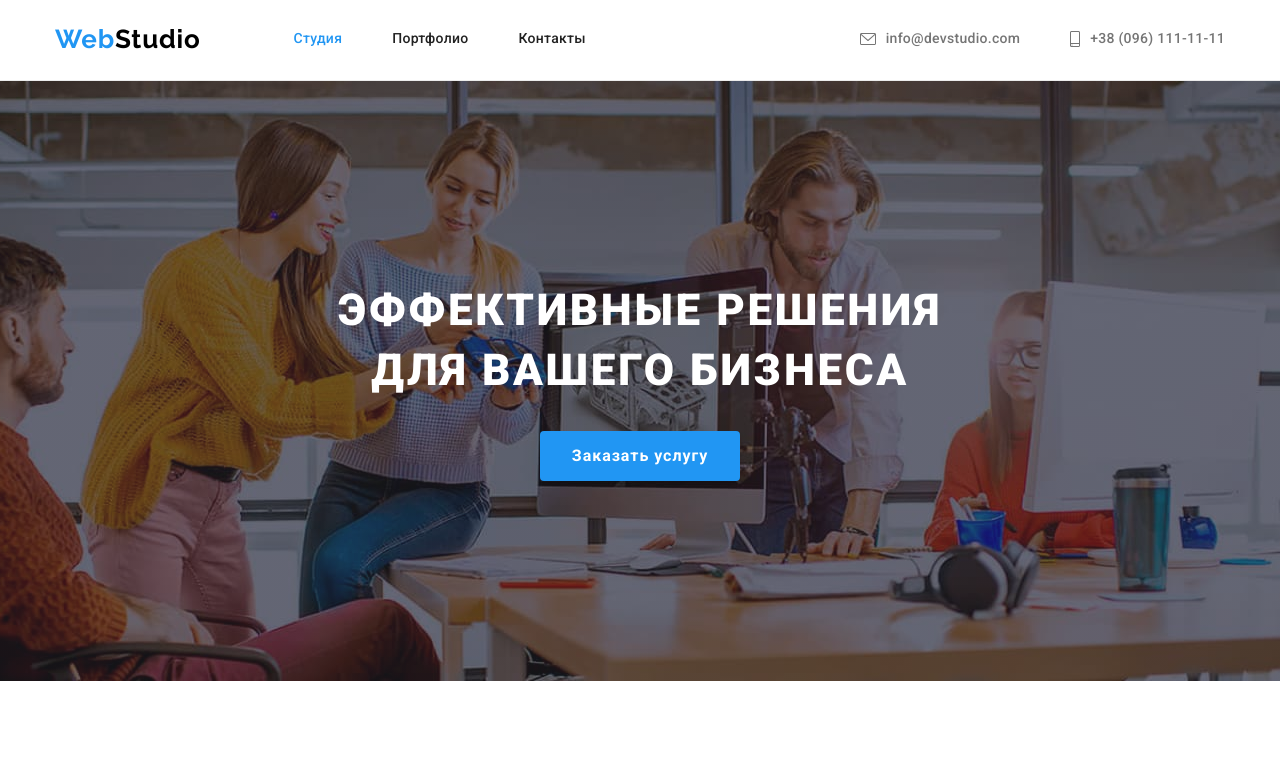
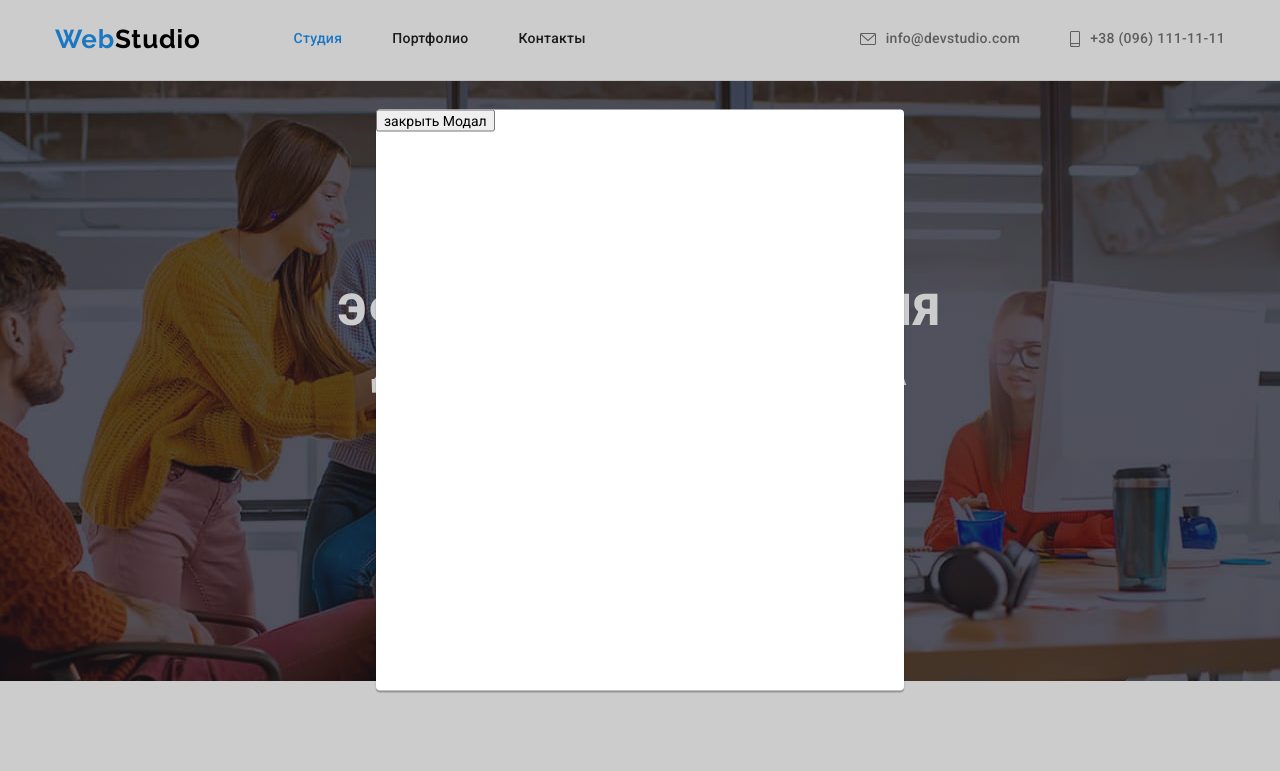
Before and after one commit to MarynaDanyliuk/goit-markup-hw-05, a plain HTML site: page index.html in a window 1280 px wide. Both pictures are taken after a click on the button "Заказать услугу". Shown: the top 771 px of the page. Drawn offline with nearby package versions, Linux system fonts and the light colour scheme.

Commit message:
add Modal

```diff
--- a/css/styles.css
+++ b/css/styles.css
@@ -281,6 +281,35 @@ a {
 .hero-info {
   padding-top: 200px;
   padding-bottom: 200px;
+}
+
+/* Modal */
+
+.backdrop {
+  position: fixed;
+  top: 0;
+  left: 0;
+  width: 100%;
+  height: 100%;
+  background-color: rgba(0, 0, 0, 0.2);
+}
+
+.backdrop.is-hidden {
+  opacity: 0;
+  pointer-events: none;
+}
+
+.modal {
+  position: absolute;
+  top: 50%;
+  left: 50%;
+  transform: translate(-50%, -50%);
+  width: 528px;
+  height: 581px;
+  border-radius: 4px;
+  background-color: var(--primary-bg-color);
+  box-shadow: 0px 1px 3px rgba(0, 0, 0, 0.12), 0px 1px 1px rgba(0, 0, 0, 0.14),
+    0px 2px 1px rgba(0, 0, 0, 0.2);
 }
 
 /* Benefits */
--- a/index.html
+++ b/index.html
@@ -59,7 +59,7 @@
             <h1 class="hero-title">
               Эффективные решения<br />для вашего бизнеса
             </h1>
-            <button type="button" class="button primary">
+            <button type="button" class="button primary" data-modal-open>
               Заказать услугу
             </button>
           </div>
@@ -437,5 +437,14 @@
         </div>
       </div>
     </footer>
+    <!-- Modal -->
+      <!-- <button >открыть Модал</button> -->
+        <div class="backdrop is-hidden" data-modal>
+          <div class="modal">
+              <p></p>
+              <button data-modal-close>закрыть Модал</button>
+          </div>
+        </div>
+    <script src="./js/modal.js"></script>
   </body>
 </html>
--- /dev/null
+++ b/js/modal.js
@@ -0,0 +1,14 @@
+(() => {
+  const refs = {
+    openModalBtn: document.querySelector("[data-modal-open]"),
+    closeModalBtn: document.querySelector("[data-modal-close]"),
+    modal: document.querySelector("[data-modal]"),
+  };
+
+  refs.openModalBtn.addEventListener("click", toggleModal);
+  refs.closeModalBtn.addEventListener("click", toggleModal);
+
+  function toggleModal() {
+    refs.modal.classList.toggle("is-hidden");
+  }
+})();
```
